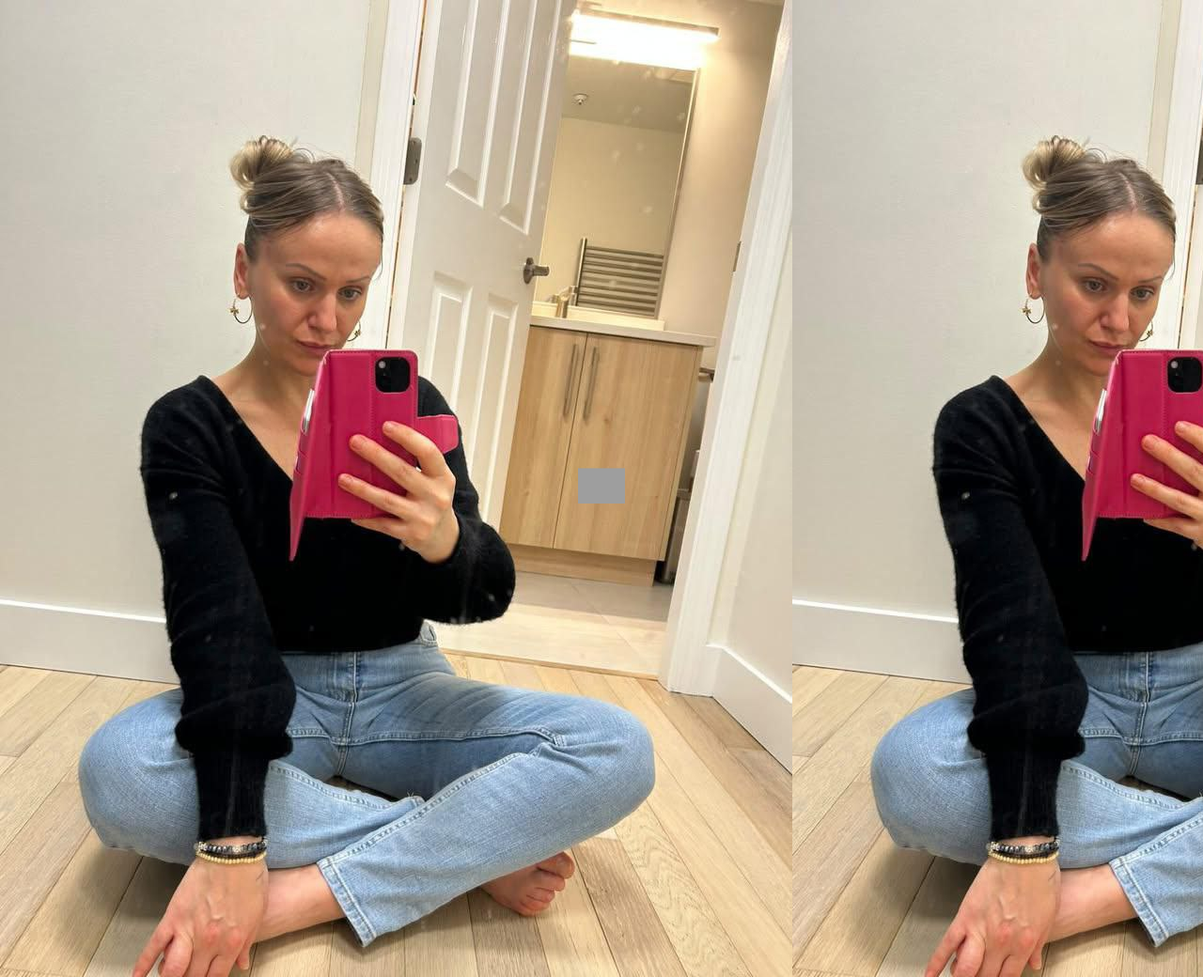
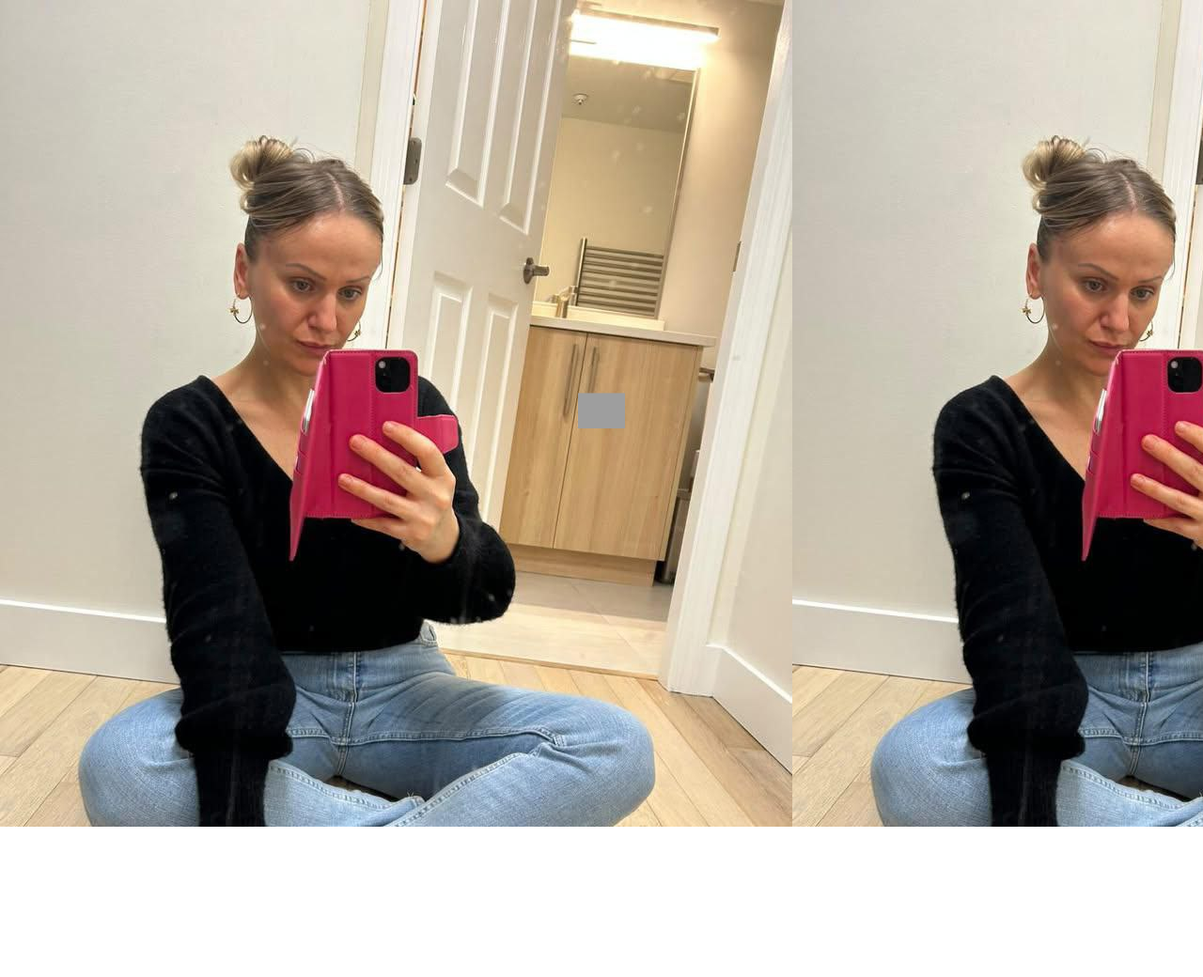
Before and after one commit to mesmerizingmila/happiestbirthdaymila, a plain HTML site: page index.html in a window 1280 px wide. Shown: the whole page at 94% size. After the commit the page ends 880 px from the top, so only its background shows below. Drawn offline with nearby package versions, Linux system fonts and the light colour scheme; grey boxes are pictures that could not be loaded.

Commit message:
Update styles.css

```diff
--- a/styles.css
+++ b/styles.css
@@ -23,7 +23,7 @@ body {
 .container {
 	position: relative;
 	width: 100%;
-	height: 130vh;
+	height: 110vh;
 	overflow: visible;
     color: rgb(255, 0, 0);
 
```
